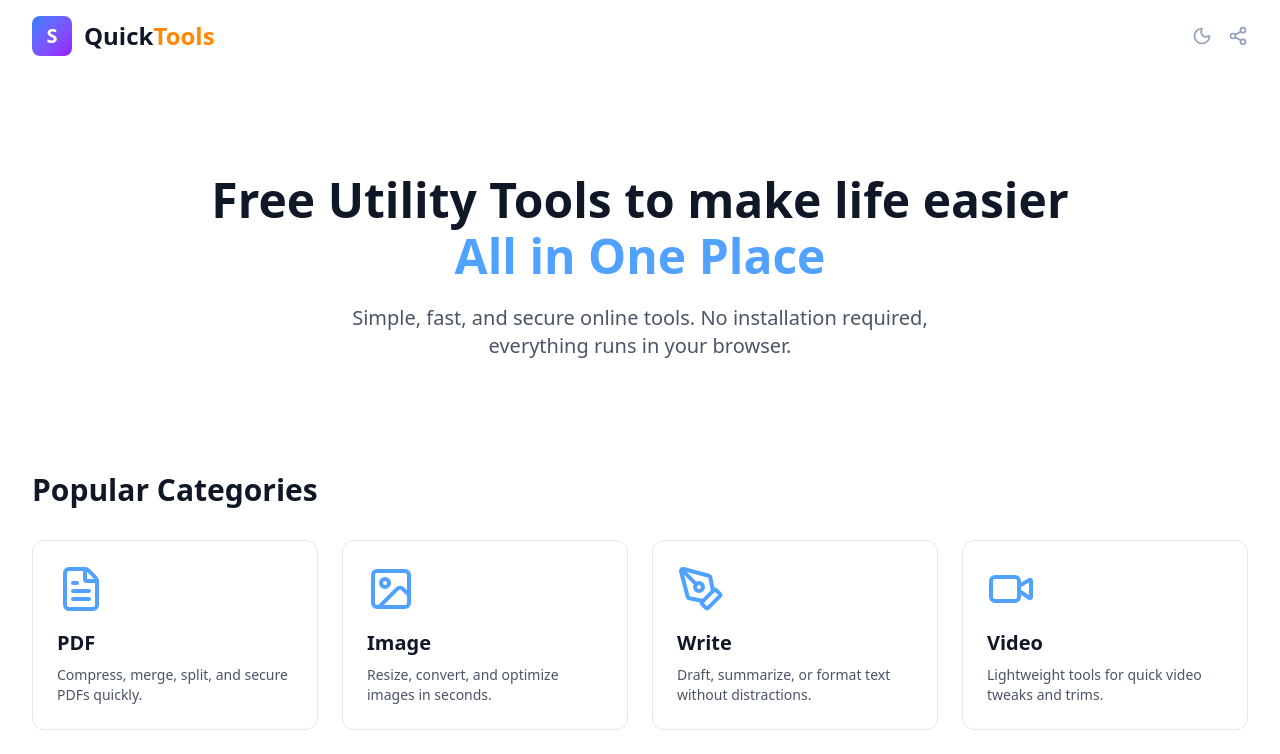
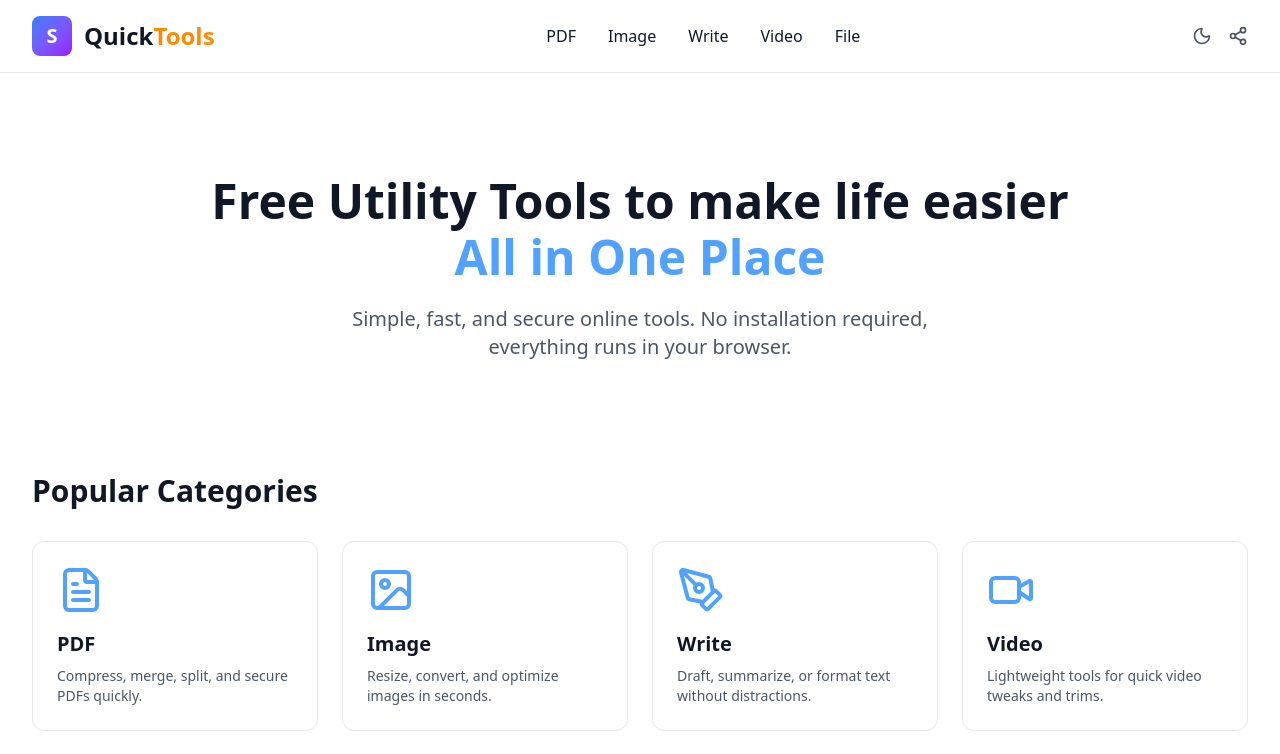
Before and after one commit to shivam20XX/Quicktools, a React (Vite) app in the folder student-utils/: page / in a window 1280 px wide. Shown: the top 754 px of the page. Built offline with nearby package versions, Linux system fonts and the light colour scheme.

Commit message:
navbar text fixes

```diff
--- a/student-utils/src/components/Header.jsx
+++ b/student-utils/src/components/Header.jsx
@@ -118,7 +118,13 @@ const Header = () => {
       )}
 
       {/* Main Header */}
-      <header className="backdrop-blur-sm border-slate-700 sticky top-0 z-40">
+      <header
+        className={`backdrop-blur-sm border-b sticky top-0 z-40 ${
+          isDark
+            ? "border-slate-700 bg-slate-900/95"
+            : "border-gray-200 bg-white/95"
+        }`}
+      >
         <div className="max-w-7xl mx-auto px-4 sm:px-6 lg:px-8 py-4 flex items-center justify-between">
           {/* Logo and Brand */}
           <Link to="/" className="flex items-center gap-3">
@@ -140,7 +146,13 @@ const Header = () => {
           <nav className="hidden lg:flex gap-8 items-center flex-1 justify-center">
             {categories.map((category) => {
               const content = (
-                <span className="text-white hover:text-blue-400 font-medium transition-colors cursor-pointer">
+                <span
+                  className={`font-medium transition-colors cursor-pointer ${
+                    isDark
+                      ? "text-white hover:text-blue-400"
+                      : "text-gray-900 hover:text-blue-600"
+                  }`}
+                >
                   {category.title}
                 </span>
               );
@@ -173,7 +185,11 @@ const Header = () => {
             </div> */}
             <button
               onClick={toggleTheme}
-              className="text-slate-400 hover:text-white transition-colors cursor-pointer"
+              className={`transition-colors cursor-pointer ${
+                isDark
+                  ? "text-slate-400 hover:text-white"
+                  : "text-gray-600 hover:text-gray-900"
+              }`}
               aria-label="Toggle theme"
             >
               {isDark ? (
@@ -182,13 +198,21 @@ const Header = () => {
                 <Moon className="w-5 h-5" />
               )}
             </button>
-            <button className="text-slate-400 hover:text-white transition-colors cursor-pointer">
+            <button
+              className={`transition-colors cursor-pointer ${
+                isDark
+                  ? "text-slate-400 hover:text-white"
+                  : "text-gray-600 hover:text-gray-900"
+              }`}
+            >
               <Share2 className="w-5 h-5" />
             </button>
             {/* Mobile Menu Button */}
             <button
               onClick={() => setMobileMenuOpen(true)}
-              className="lg:hidden text-white p-2 cursor-pointer"
+              className={`lg:hidden p-2 cursor-pointer ${
+                isDark ? "text-white" : "text-gray-900"
+              }`}
             >
               <Menu className="w-6 h-6" />
             </button>
```
